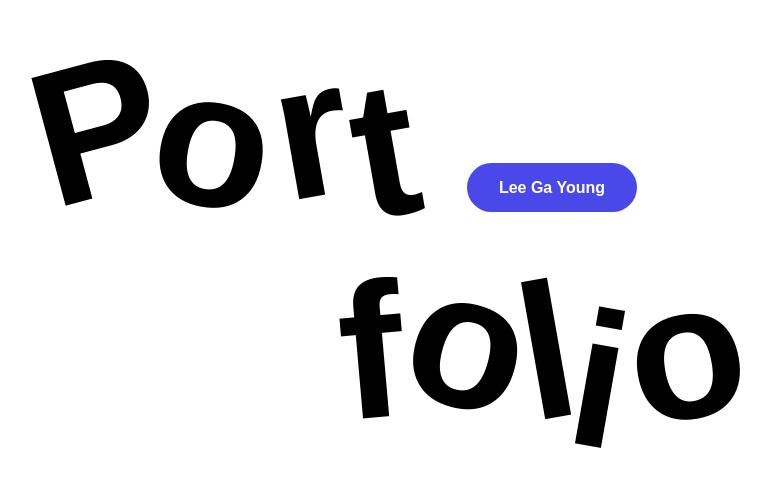
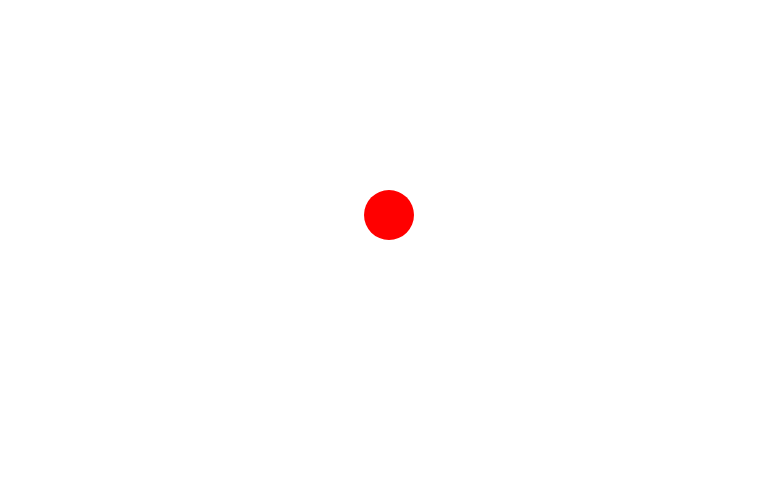
Before and after one commit to gaebonglee/gayoung_portfolio, a React (Create React App) app: page / in a window 1280 px wide. Shown: the part 160-646 px from the top of the page, without its empty margins (251-1022 px from the left). Built offline with nearby package versions, Linux system fonts and the light colour scheme.

Commit message:
공 움직임 공부중

```diff
--- a/src/pages/NewPortfolio/IntroPage.tsx
+++ b/src/pages/NewPortfolio/IntroPage.tsx
@@ -1,10 +1,34 @@
-import React from "react";
+import React, { useEffect, useRef } from "react";
 import "../../style/NewPortfolio/intro/IntroPage.scss";
 
 const IntroPage: React.FC = () => {
+  const ballRef = useRef<HTMLDivElement>(null);
+  useEffect(() => {
+    const handleScroll = () => {
+      if (ballRef.current) {
+        const scrollY = window.scrollY;
+        const maxScroll = 1000; // 최대 스크롤 높이
+        const x = Math.min(scrollY * 0.5, maxScroll / 2);
+        const y = Math.min(
+          0.001 * Math.pow(scrollY - maxScroll / 2, 2),
+          maxScroll
+        );
+
+        ballRef.current.style.transform = `translate(${x}px, ${y}px)`;
+      }
+    };
+
+    window.addEventListener("scroll", handleScroll);
+
+    return () => {
+      window.removeEventListener("scroll", handleScroll);
+    };
+  }, []);
+
   return (
     <div className="IntroPage">
-      <section className="IntroSection">
+      <div className="ball" ref={ballRef}></div>
+      {/* <section className="IntroSection">
         <div className="textWrap">
           <div className="subTitle">
             <a>Lee Ga Young</a>
@@ -23,7 +47,8 @@ const IntroPage: React.FC = () => {
             <span className="char o3">o</span>
           </h1>
         </div>
-      </section>
+        <div className="ball" ></div>
+      </section> */}
     </div>
   );
 };
--- a/src/style/NewPortfolio/intro/IntroPage.scss
+++ b/src/style/NewPortfolio/intro/IntroPage.scss
@@ -1,75 +1,88 @@
-@import "../../common.scss";
+// @import "../../common.scss";
 
-.IntroSection {
-  margin: 0 auto;
-  display: flex;
-  flex-direction: column;
-  justify-content: center;
-  align-items: center;
-  height: 100vh;
-  text-align: center;
+// .IntroSection {
+//   margin: 0 auto;
+//   display: flex;
+//   flex-direction: column;
+//   justify-content: center;
+//   align-items: center;
+//   height: 100vh;
+//   text-align: center;
 
-  .textWrap {
-    position: relative;
-    width: 45rem;
-    .subTitle {
-      position: absolute;
-      right: 7rem;
-      top: 10rem;
-      a {
-        color: white;
-        font-size: 1rem;
-        font-weight: 600;
-        border-radius: 2rem;
-        background-color: $neonblue1;
-        padding: 1rem 2rem;
-      }
-    }
-    .h1_top,
-    .h1_bottom {
-      margin: 0;
-      font-size: 12rem;
-      display: flex;
-      justify-content: center;
-      flex-wrap: wrap;
-    }
-    .h1_top {
-      justify-content: left;
-    }
-    .h1_bottom {
-      justify-content: right;
-    }
-    .char1 {
-      display: inline-block;
-      transition: transform 0.3s ease;
-    }
+//   .textWrap {
+//     position: relative;
+//     width: 45rem;
+//     .subTitle {
+//       position: absolute;
+//       right: 5rem;
+//       top: 10rem;
+//       a {
+//         color: white;
+//         font-size: 1rem;
+//         font-weight: 600;
+//         border-radius: 2rem;
+//         background-color: $neonblue1;
+//         padding: 1rem 2rem;
+//       }
+//     }
+//     .h1_top,
+//     .h1_bottom {
+//       margin: 0;
+//       font-size: 12rem;
+//       display: flex;
+//       justify-content: center;
+//       flex-wrap: wrap;
+//     }
+//     .h1_top {
+//       justify-content: left;
+//     }
+//     .h1_bottom {
+//       justify-content: right;
+//     }
+//     .char1 {
+//       display: inline-block;
+//       transition: transform 0.3s ease;
+//     }
 
-    .p {
-      transform: rotate(-15deg) translateX(5px);
-    }
-    .o {
-      transform: rotate(10deg) translateY(10px);
-    }
-    .r {
-      transform: rotate(-10deg) translateX(0px);
-    }
-    .t {
-      transform: rotate(-10deg) translateY(20px);
-    }
-    .f {
-      transform: rotate(-5deg) translateX(-5px);
-    }
-    .o2 {
-      transform: rotate(15deg) translateY(-10px);
-    }
-    .l {
-      transform: rotate(-10deg) translateX(-5px);
-    }
-    .i {
-      transform: rotate(10deg) translateY(30px);
-    }
-    .o3 {
-      transform: rotate(-10deg) translateX(-5px);
-    }
-  }
+//     .p {
+//       transform: rotate(-15deg) translateX(5px);
+//     }
+//     .o {
+//       transform: rotate(10deg) translateY(10px);
+//     }
+//     .r {
+//       transform: rotate(-10deg) translateX(0px);
+//     }
+//     .t {
+//       transform: rotate(-10deg) translateY(20px);
+//     }
+//     .f {
+//       transform: rotate(-5deg) translateX(-5px);
+//     }
+//     .o2 {
+//       transform: rotate(15deg) translateY(-10px);
+//     }
+//     .l {
+//       transform: rotate(-10deg) translateX(-5px);
+//     }
+//     .i {
+//       transform: rotate(10deg) translateY(30px);
+//     }
+//     .o3 {
+//       transform: rotate(-10deg) translateX(-5px);
+//     }
+//   }
+// }
+.IntroPage {
+  height: 200vh;
 }
+.ball {
+  width: 50px;
+  height: 50px;
+  background-color: red;
+  border-radius: 50%;
+  position: fixed;
+  top: 100px;
+  left: calc(50% - 25px);
+  transition: transform 0.2s ease-out;
+}
```
